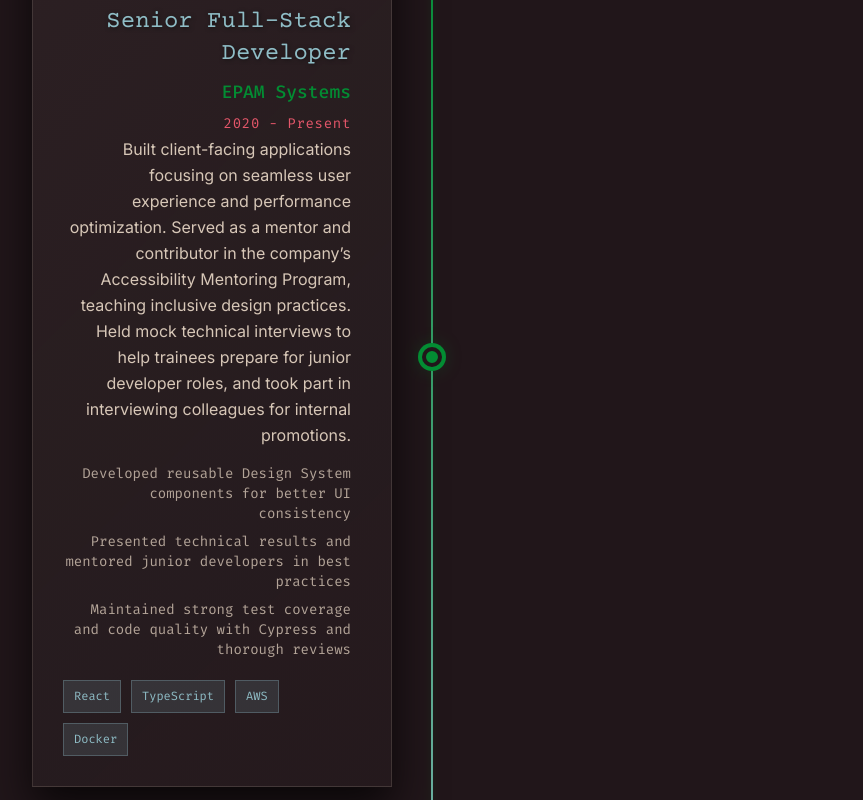
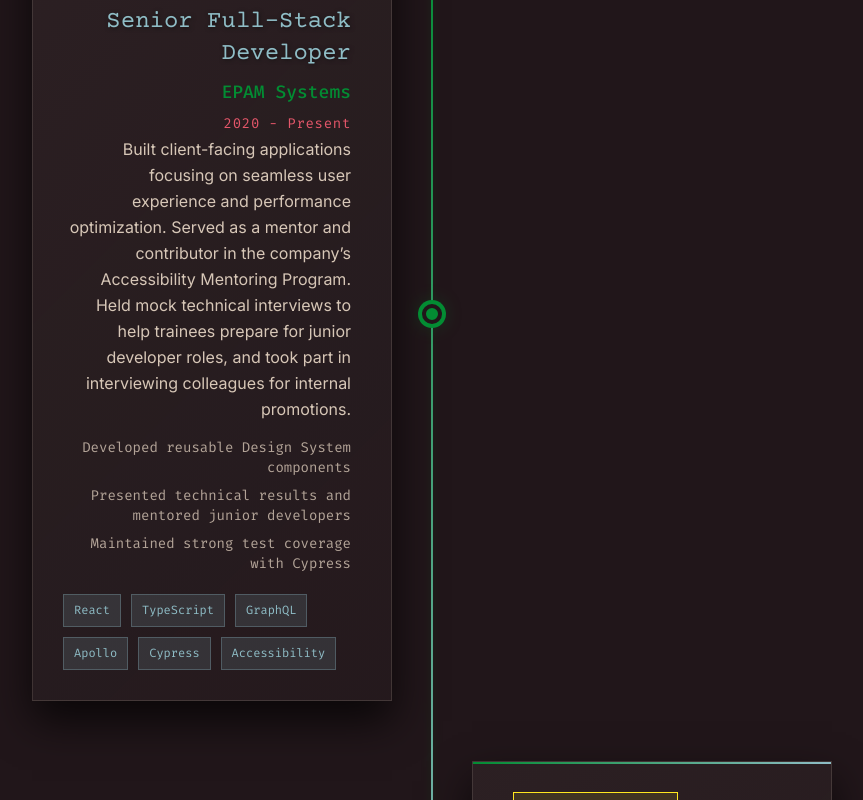
Before and after one commit to marusyaganza/mariia_ganza, a Next.js app: page / in a window 1280 px wide. Shown: the part 2260-3060 px from the top of the page, without its empty margins (208-1071 px from the left). Built offline with nearby package versions, Linux system fonts and the light colour scheme.

Commit message:
feat: update content and docs

```diff
--- a/src/components/Experience/Experience.tsx
+++ b/src/components/Experience/Experience.tsx
@@ -21,13 +21,20 @@ const experienceData: TimelineItem[] = [
     company: "EPAM Systems",
     period: "2020 - Present",
     description:
-      "Built client-facing applications focusing on seamless user experience and performance optimization. Served as a mentor and contributor in the company’s Accessibility Mentoring Program, teaching inclusive design practices. Held mock technical interviews to help trainees prepare for junior developer roles, and took part in interviewing colleagues for internal promotions.",
+      "Built client-facing applications focusing on seamless user experience and performance optimization. Served as a mentor and contributor in the company’s Accessibility Mentoring Program. Held mock technical interviews to help trainees prepare for junior developer roles, and took part in interviewing colleagues for internal promotions.",
     achievements: [
-      "Developed reusable Design System components for better UI consistency",
-      "Presented technical results and mentored junior developers in best practices",
-      "Maintained strong test coverage and code quality with Cypress and thorough reviews",
+      "Developed reusable Design System components",
+      "Presented technical results and mentored junior developers",
+      "Maintained strong test coverage with Cypress",
     ],
-    tech: ["React", "TypeScript", "AWS", "Docker"],
+    tech: [
+      "React",
+      "TypeScript",
+      "GraphQL",
+      "Apollo",
+      "Cypress",
+      "Accessibility",
+    ],
   },
   {
     badge: "FIELD ASSIGNMENT",
@@ -41,7 +48,7 @@ const experienceData: TimelineItem[] = [
       "Implemented SEO optimizations to boost discoverability without sacrificing design fidelity",
       "Partnered with multiple product squads to enhance performance, streamline workflows, and fortify error monitoring",
     ],
-    tech: ["React", "TypeScript", "Jest", "Webpack", "Storybook"],
+    tech: ["React", "TypeScript", "Node.js", "Jest", "Webpack", "Storybook"],
   },
   {
     badge: "ROOKIE YEARS",
```
Also changed, not shown: package.json (+3 -5 lines), 2 other files (tests, documents, lock files or other folders).
